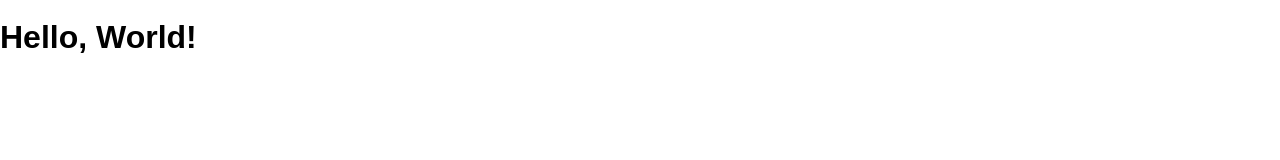
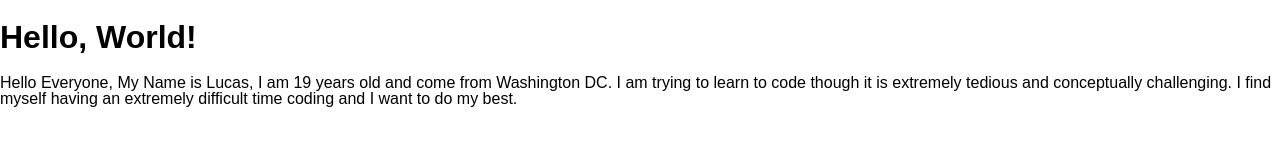
Before and after one commit to safly-hub/hello-html, a plain HTML site: page public/index.html in a window 1280 px wide. Drawn offline with Linux system fonts and the light colour scheme.

Commit message:
Indexhtml

```diff
--- a/public/index.html
+++ b/public/index.html
@@ -1,5 +1,6 @@
 <!DOCTYPE html>
 <html>
+
 <head lang="en">
   <meta charset="UTF-8" />
   <meta name="viewport" content="width=device-width, initial-scale=1" />
@@ -7,7 +8,14 @@
   <link rel="shortcut icon" href="/favicon.ico" />
   <link rel="stylesheet" href="/screen.css" />
 </head>
+
 <body>
   <h1 class="hello-world">Hello, World!</h1>
+  <p>Hello Everyone,
+    My Name is Lucas, I am 19 years old and come from Washington DC. I am trying to learn to code though it is extremely
+    tedious and conceptually challenging. I find myself having an extremely difficult time coding and I want to do my
+    best.
+  </p>
 </body>
+
 </html>
```
Lines whose indentation alone changed are shown as unchanged.
